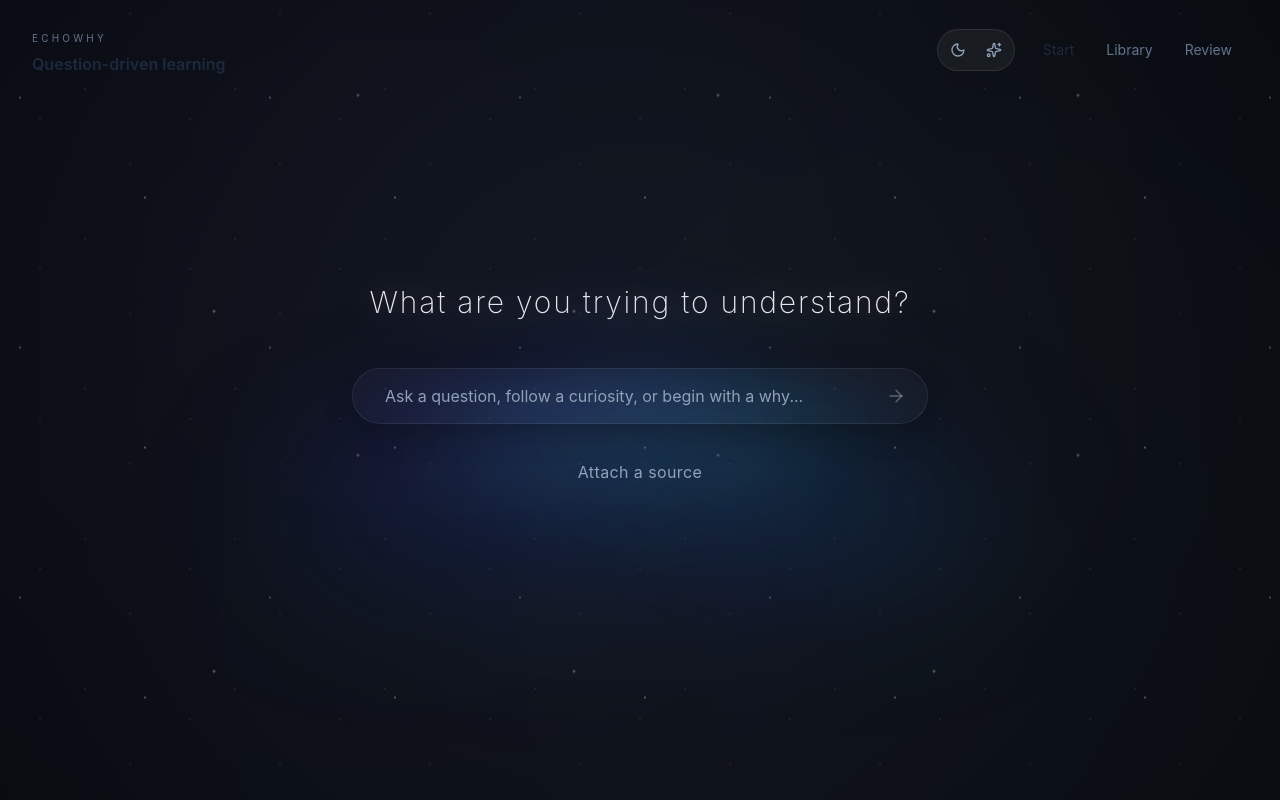
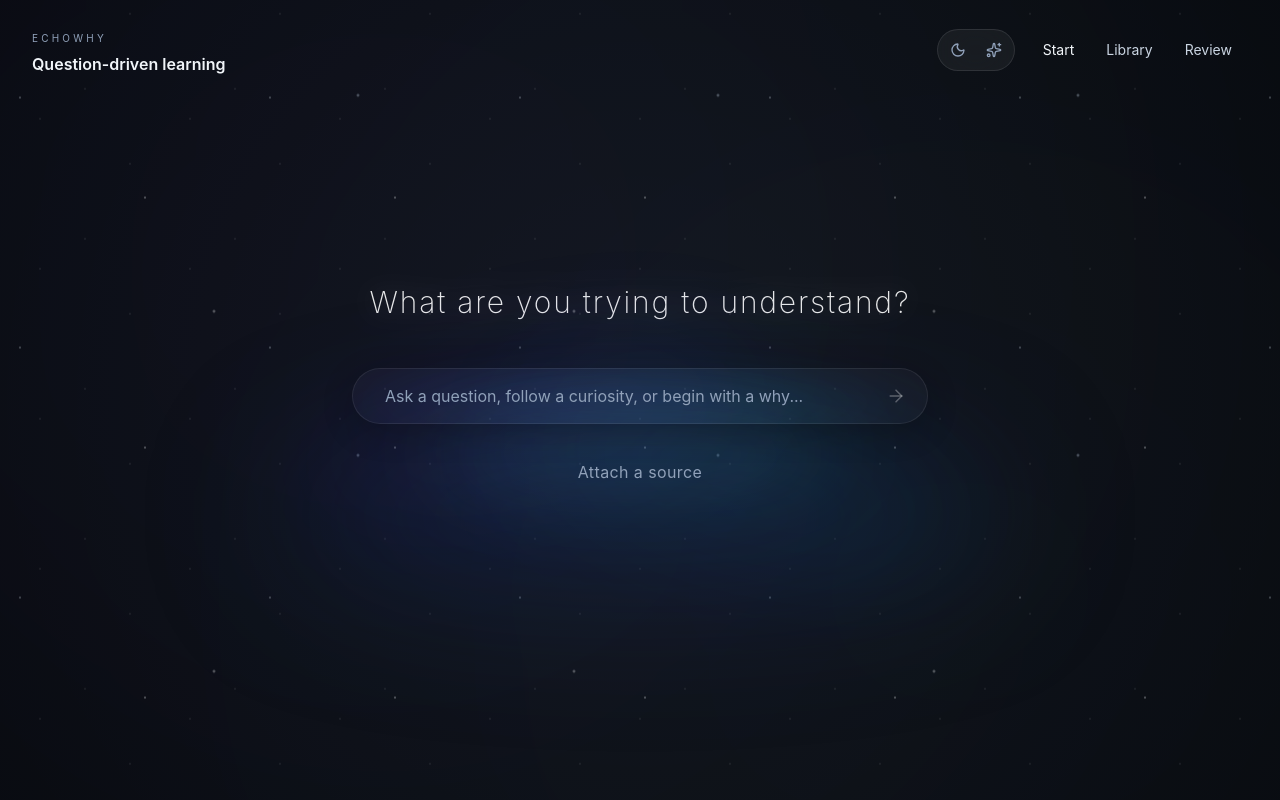
Before and after one commit to Lin-CcC/Echowhy, a React (Vite) app: page / in a window 1280 px wide. Built offline with nearby package versions, Linux system fonts and the light colour scheme.

Commit message:
黑暗模式的字体颜色修正了

```diff
--- a/src/components/ui/themed-ambient-background.tsx
+++ b/src/components/ui/themed-ambient-background.tsx
@@ -149,17 +149,28 @@ export function ThemedAmbientBackground({
             className="absolute left-1/2 top-1/2 h-[400px] w-[800px] -translate-x-1/2 -translate-y-1/2"
             style={{
               background:
-                "radial-gradient(ellipse at center, rgba(255,255,255,0.16) 0%, rgba(255,255,255,0) 70%)",
+                quiet
+                  ? "radial-gradient(ellipse at center, rgba(255,255,255,0.1) 0%, rgba(255,255,255,0) 70%)"
+                  : "radial-gradient(ellipse at center, rgba(255,255,255,0.16) 0%, rgba(255,255,255,0) 70%)",
             }}
           />
 
-          <div className="absolute right-[12rem] top-[3rem] h-64 w-64 rounded-full bg-cyan-400/6 blur-[110px]" />
+          <div
+            className={cn(
+              "absolute right-[12rem] top-[3rem] h-64 w-64 rounded-full blur-[110px]",
+              quiet ? "bg-cyan-400/4" : "bg-cyan-400/6",
+            )}
+          />
 
           <motion.svg
             viewBox="0 0 1440 900"
             className="absolute left-0 top-0 h-full w-full overflow-visible"
             fill="none"
-            animate={prefersReducedMotion ? {} : { opacity: [0.22, 0.34, 0.22] }}
+            animate={
+              prefersReducedMotion
+                ? {}
+                : { opacity: quiet ? [0.1, 0.16, 0.1] : [0.22, 0.34, 0.22] }
+            }
             transition={{ duration: 24, repeat: Infinity, ease: "easeInOut" }}
           >
             <defs>
@@ -195,7 +206,7 @@ export function ThemedAmbientBackground({
               background:
                 "radial-gradient(78% 74% at 16% 22%, rgba(191,219,254,0.22) 0%, rgba(191,219,254,0.06) 26%, rgba(248,250,252,0) 58%), radial-gradient(84% 76% at 84% 18%, rgba(125,211,252,0.18) 0%, rgba(125,211,252,0.05) 24%, rgba(248,250,252,0) 56%), radial-gradient(70% 66% at 76% 74%, rgba(199,210,254,0.12) 0%, rgba(199,210,254,0.04) 24%, rgba(248,250,252,0) 54%)",
             }}
-            animate={{ opacity: [0.92, 1, 0.94] }}
+            animate={{ opacity: quiet ? [0.66, 0.74, 0.68] : [0.92, 1, 0.94] }}
             transition={{ duration: 24, repeat: Infinity, ease: "easeInOut" }}
           />
 
@@ -237,7 +248,10 @@ export function ThemedAmbientBackground({
                 }}
               />
               <motion.div
-                className="absolute left-[4rem] top-[6rem] h-px w-[22rem] origin-left bg-gradient-to-r from-slate-500/70 via-slate-500/26 to-transparent"
+                className={cn(
+                  "absolute left-[4rem] top-[6rem] h-px w-[22rem] origin-left bg-gradient-to-r from-slate-500/70 via-slate-500/26 to-transparent",
+                  quiet && "hidden",
+                )}
                 animate={
                   prefersReducedMotion
                     ? {}
@@ -282,7 +296,10 @@ export function ThemedAmbientBackground({
                 }}
               />
               <motion.div
-                className="absolute right-[6rem] bottom-[8rem] h-px w-[18rem] origin-right bg-gradient-to-l from-slate-500/66 via-slate-500/24 to-transparent"
+                className={cn(
+                  "absolute right-[6rem] bottom-[8rem] h-px w-[18rem] origin-right bg-gradient-to-l from-slate-500/66 via-slate-500/24 to-transparent",
+                  quiet && "hidden",
+                )}
                 animate={
                   prefersReducedMotion
                     ? {}
@@ -297,6 +314,7 @@ export function ThemedAmbientBackground({
               />
             </motion.div>
 
+            {!quiet ? (
               <svg
                 viewBox="0 0 560 360"
                 className="absolute left-0 top-0 h-full w-full overflow-visible"
@@ -321,6 +339,7 @@ export function ThemedAmbientBackground({
                   transition={{ duration: 64, repeat: Infinity, ease: "linear" }}
                 />
               </svg>
+            ) : null}
 
             {showLightDynamicAnnotations
               ? lightLabelItems.map((item) => (
--- a/src/features/constellation-view/components/constellation-view.tsx
+++ b/src/features/constellation-view/components/constellation-view.tsx
@@ -8,9 +8,9 @@ type ConstellationViewProps = {
 };
 
 const sidebarNodeLayout = [
-  { x: 108, y: 96 },
-  { x: 150, y: 246 },
-  { x: 90, y: 404 },
+  { x: 108, y: 72 },
+  { x: 150, y: 222 },
+  { x: 90, y: 380 },
 ] as const;
 
 function buildPolylinePath(from: { x: number; y: number }, to: { x: number; y: number }) {
--- a/src/features/navigation/components/page-shell.tsx
+++ b/src/features/navigation/components/page-shell.tsx
@@ -56,7 +56,7 @@ export function PageShell() {
             <span className="text-[10px] uppercase tracking-[0.32em] text-slate-500 dark:text-slate-400">
               Echowhy
             </span>
-            <h1 className="mt-1 text-sm font-semibold text-slate-800 dark:text-slate-50 sm:text-base">
+            <h1 className="mt-1 text-sm font-semibold text-slate-800 dark:text-slate-100 sm:text-base">
               Question-driven learning
             </h1>
           </div>
@@ -119,8 +119,8 @@ export function PageShell() {
                     key={item.to}
                     to={item.to}
                     className={cn(
-                      "rounded-full px-3 py-2 text-sm text-slate-500 transition-colors hover:text-slate-800 dark:text-slate-400 dark:hover:text-slate-100",
-                      active && "text-slate-800 dark:text-slate-50",
+                      "rounded-full px-3 py-2 text-sm text-slate-500 transition-colors hover:text-slate-800 dark:text-slate-300 dark:hover:text-slate-100",
+                      active && "text-slate-800 dark:text-slate-100",
                     )}
                   >
                     {item.label}
--- a/src/features/source-reference/components/source-reference-panel.tsx
+++ b/src/features/source-reference/components/source-reference-panel.tsx
@@ -64,7 +64,7 @@ export function SourceReferencePanel({
         )}
       >
         <span>Source Workbench</span>
-        <span className="text-slate-400/70">{displayedReferences.length}</span>
+        <span className="text-slate-400">{displayedReferences.length}</span>
       </p>
 
       {displayedReferences.length ? (
@@ -98,9 +98,14 @@ export function SourceReferencePanel({
                 ) : null}
 
                 <div className="relative z-10 mb-4 flex items-start justify-between gap-3">
-                  <div className="space-y-1 text-sm font-medium text-slate-700 dark:text-slate-300">
+                  <div className="space-y-1 text-sm font-medium text-slate-700 dark:text-slate-100">
                     <p className={cn(!isDark && "text-halo-light")}>{reference.label}</p>
-                    <p className={cn("break-all text-slate-500 dark:text-slate-400", !isDark && "text-halo-light")}>
+                    <p
+                      className={cn(
+                        "break-all text-slate-500 dark:text-slate-300",
+                        !isDark && "text-halo-light",
+                      )}
+                    >
                       {reference.referencePath}
                       {reference.startLine
                         ? ` : ${reference.startLine}-${reference.endLine}`
@@ -112,7 +117,7 @@ export function SourceReferencePanel({
                     <button
                       type="button"
                       onClick={() => onUnpinSource(reference.id)}
-                      className="shrink-0 text-xs text-slate-400 transition-colors hover:text-slate-600 dark:text-slate-400 dark:hover:text-slate-200"
+                        className="shrink-0 text-xs text-slate-400 transition-colors hover:text-slate-600 dark:text-slate-400 dark:hover:text-slate-200"
                     >
                       [ x ]
                     </button>
@@ -124,7 +129,7 @@ export function SourceReferencePanel({
                 </div>
 
                 <div
-                  className={cn(
+                    className={cn(
                     "relative z-10 font-mono text-[12px] leading-loose text-slate-600 dark:text-slate-300",
                     !isDark && "text-halo-light",
                   )}
@@ -138,7 +143,7 @@ export function SourceReferencePanel({
                         className={cn(
                           "relative inline-block w-full whitespace-pre-wrap border-l-[2px] pl-4 transition-all duration-200",
                           highlighted
-                            ? "border-cyan-500 bg-gradient-to-r from-cyan-500/[0.055] via-cyan-500/[0.022] to-transparent text-cyan-700 shadow-[-4px_0_12px_rgba(6,182,212,0.08)] dark:border-cyan-400 dark:from-cyan-400/[0.1] dark:via-cyan-400/[0.025] dark:text-cyan-300"
+                            ? "border-cyan-500 bg-gradient-to-r from-cyan-500/[0.055] via-cyan-500/[0.022] to-transparent text-cyan-700 shadow-[-4px_0_12px_rgba(6,182,212,0.08)] dark:border-cyan-400 dark:from-cyan-400/[0.1] dark:via-cyan-400/[0.025] dark:text-cyan-400"
                             : "border-transparent",
                         )}
                       >
@@ -156,7 +161,7 @@ export function SourceReferencePanel({
           className={cn(
             "rounded-2xl border border-dashed p-5 text-sm italic text-slate-400",
             isDark
-              ? "border-cyan-500/18 bg-transparent"
+              ? "border-cyan-500/24 bg-transparent text-slate-300"
               : "border-slate-200/60 bg-white/[0.06] backdrop-blur-[2px]",
           )}
         >
--- a/src/styles/globals.css
+++ b/src/styles/globals.css
@@ -1,4 +1,6 @@
 @import "tailwindcss";
+
+@custom-variant dark (&:where(.dark, .dark *));
 
 :root {
   color-scheme: light;
@@ -237,6 +239,12 @@ textarea {
       0 0 24px rgba(248, 250, 252, 0.68);
   }
 
+  .text-halo-soft-light {
+    text-shadow:
+      0 0 4px rgba(248, 250, 252, 0.78),
+      0 0 8px rgba(248, 250, 252, 0.38);
+  }
+
   .text-halo-dark {
     text-shadow:
       0 0 1px rgba(2, 3, 8, 0.55),
@@ -249,10 +257,10 @@ textarea {
     margin-inline: -0.08em;
     padding-inline: 0.08em;
     border-radius: 0.18rem;
-    background: rgba(248, 250, 252, 0.78);
+    background: rgba(248, 250, 252, 0.64);
     box-shadow:
-      0 0 0 0.12em rgba(248, 250, 252, 0.78),
-      0 0 18px 8px rgba(248, 250, 252, 0.72);
+      0 0 0 0.08em rgba(248, 250, 252, 0.64),
+      0 0 8px 2px rgba(248, 250, 252, 0.28);
   }
 
   :root.dark .reading-line-shield,
```
Also changed, not shown: src/features/learning-panel/components/learning-panel.tsx (+25 -18 lines). Lines whose indentation alone changed are shown as unchanged.
